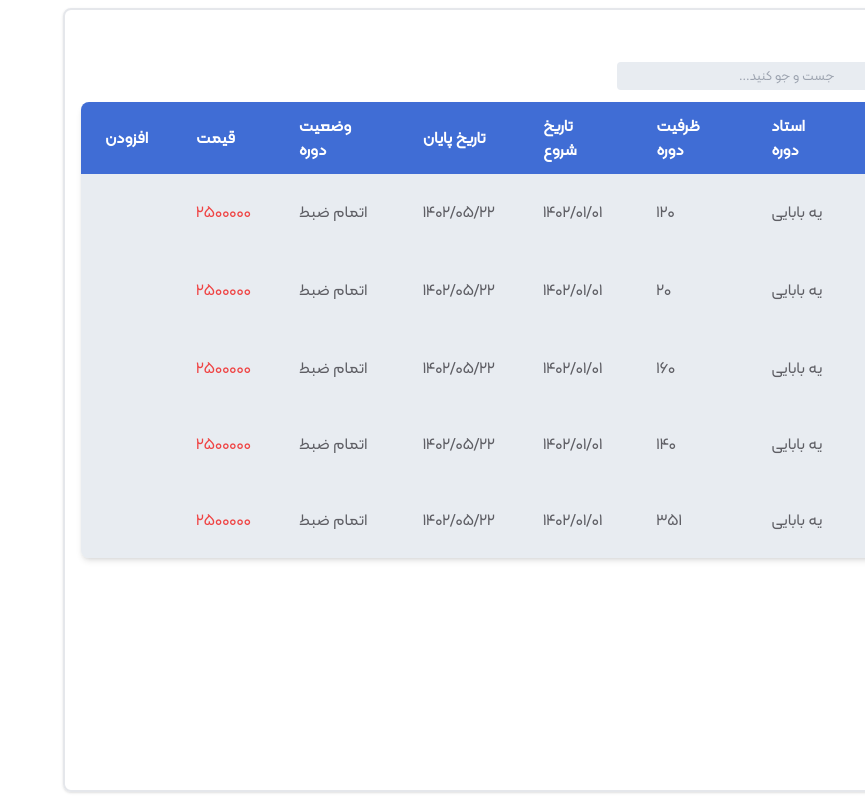
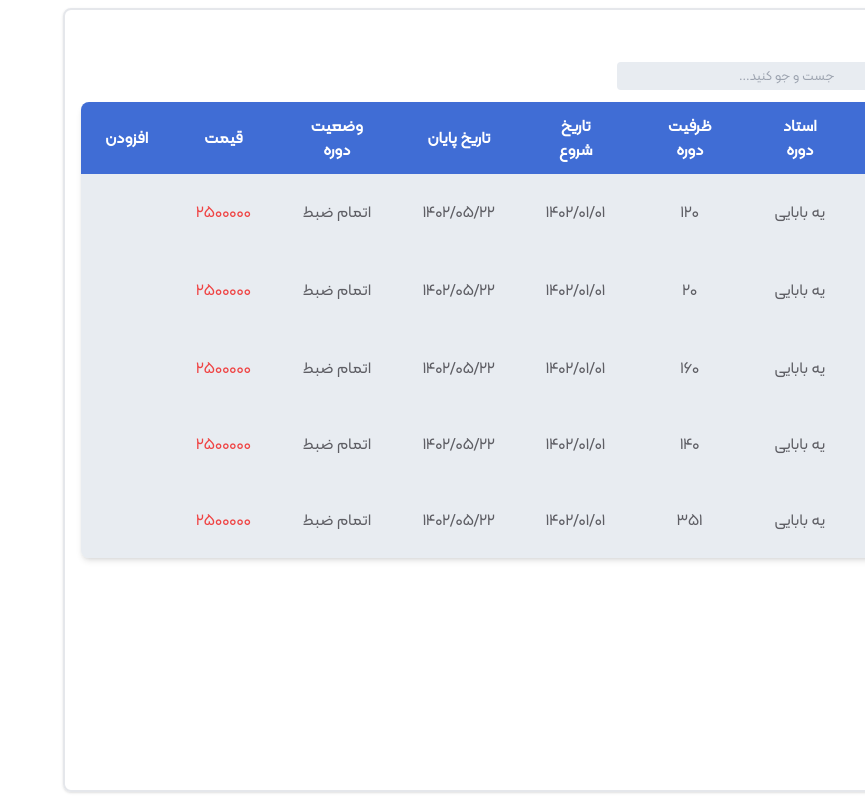
Before and after one commit to mbadangiz/Big-Bang, a React (Vite) app: page /User/Panel/CoursesList in a window 1280 px wide. Shown: the whole page, without its empty margins (415-1280 px from the left). Built offline with nearby package versions, Linux system fonts and the light colour scheme; some icons are missing.

Commit message:
PanelCourses

```diff
--- a/src/Components/User/Panel/PanelHolder/PanelContent/PanelCoursesList/TableCoursesList/TableCoursesList.jsx
+++ b/src/Components/User/Panel/PanelHolder/PanelContent/PanelCoursesList/TableCoursesList/TableCoursesList.jsx
@@ -57,7 +57,7 @@ const TableCoursesList = () => {
   return (
     <>
       <div className="relative overflow-x-auto shadow-md sm:rounded-lg bg-slate-100">
-        <table className="w-full text-base text-left text-gray-500 dark:text-gray-400">
+        <table className="w-full text-base text-center text-gray-500 dark:text-gray-400">
           <thead className="text-base text-white uppercase bg-bluePrimary">
             <tr>
               <th scope="col" className="px-6 py-3">
```
